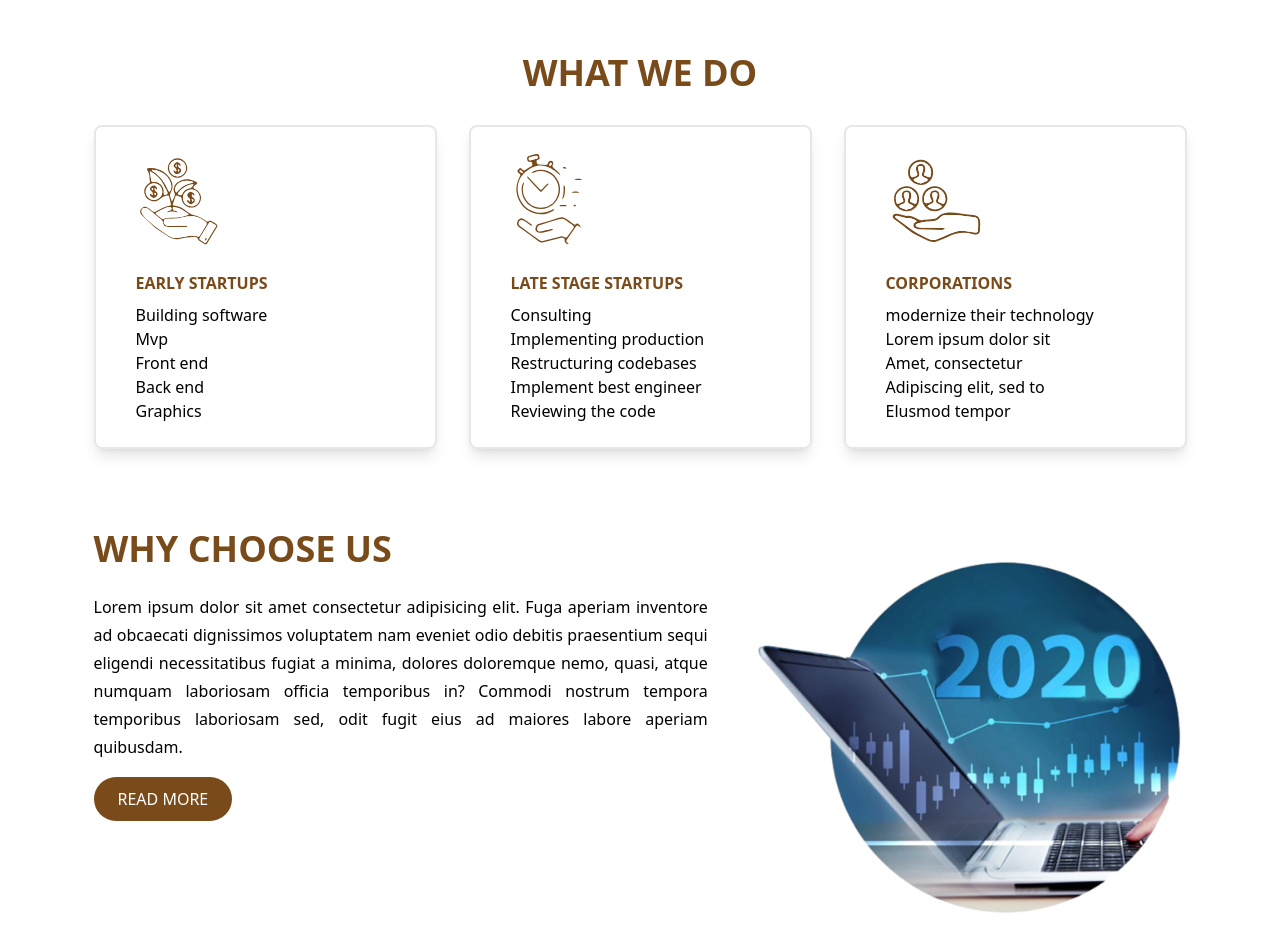
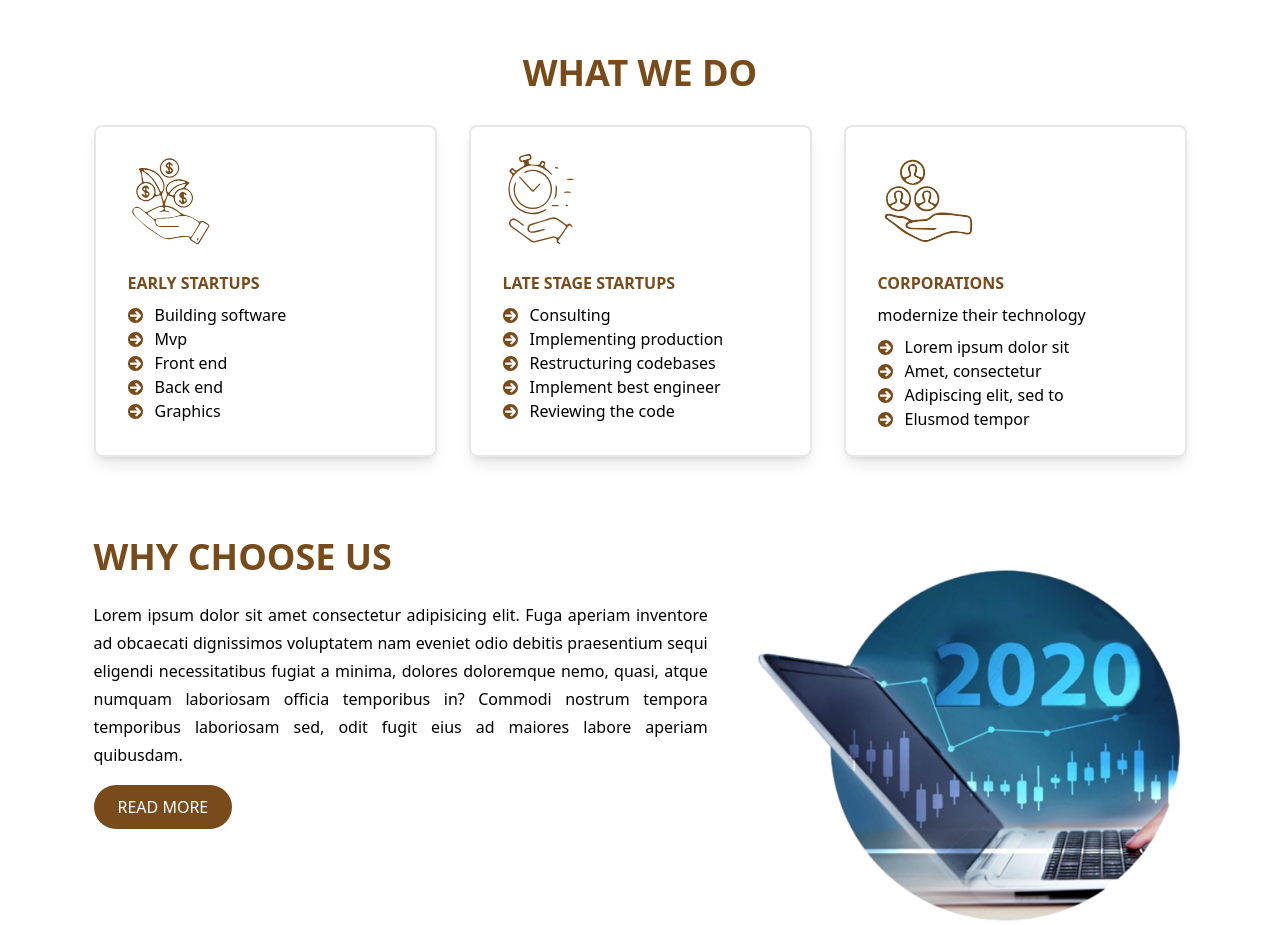
Before and after one commit to fayax555/uiwk5-site, a website built with Vite: page index.html in a window 1280 px wide. Shown: the part 1420-2345 px from the top of the page. Built offline with nearby package versions, Linux system fonts and the light colour scheme.

Commit message:
add arrows

```diff
--- a/index.html
+++ b/index.html
@@ -125,37 +125,72 @@
         WHAT WE DO
       </h2>
       <div class="grid grid-cols-3 gap-8">
-        <article class="rounded-lg border-2 px-10 py-6 shadow-lg">
-          <img class="block h-24 mb-6" src="img/a1.svg" alt="" />
+        <article class="rounded-lg border-2 px-8 py-6 shadow-lg">
+          <img class="mb-6 block h-24" src="img/a1.svg" alt="" />
           <h3 class="mb-2 font-bold text-[#794b1a]">EARLY STARTUPS</h3>
           <ul>
-            <li>Building software</li>
-            <li>Mvp</li>
-            <li>Front end</li>
-            <li>Back end</li>
-            <li>Graphics</li>
+            <li class="grid grid-cols-[15px_auto] items-center gap-3">
+              <img src="img/arrow-right.svg" /><span>Building software</span>
+            </li>
+            <li class="grid grid-cols-[15px_auto] items-center gap-3">
+              <img src="img/arrow-right.svg" /><span>Mvp</span>
+            </li>
+            <li class="grid grid-cols-[15px_auto] items-center gap-3">
+              <img src="img/arrow-right.svg" /><span>Front end</span>
+            </li>
+            <li class="grid grid-cols-[15px_auto] items-center gap-3">
+              <img src="img/arrow-right.svg" /><span>Back end</span>
+            </li>
+            <li class="grid grid-cols-[15px_auto] items-center gap-3">
+              <img src="img/arrow-right.svg" /><span>Graphics</span>
+            </li>
           </ul>
         </article>
-        <article class="rounded-lg border-2 px-10 py-6 shadow-lg">
-          <img class="block h-24 mb-6" src="img/a2.svg" alt="" />
+        <article class="rounded-lg border-2 px-8 py-6 shadow-lg">
+          <img class="mb-6 block h-24" src="img/a2.svg" alt="" />
           <h3 class="mb-2 font-bold text-[#794b1a]">LATE STAGE STARTUPS</h3>
           <ul>
-            <li>Consulting</li>
-            <li>Implementing production</li>
-            <li>Restructuring codebases</li>
-            <li>Implement best engineer</li>
-            <li>Reviewing the code</li>
+            <li class="grid grid-cols-[15px_auto] items-center gap-3">
+              <img src="img/arrow-right.svg" /><span>Consulting</span>
+            </li>
+            <li class="grid grid-cols-[15px_auto] items-center gap-3">
+              <img src="img/arrow-right.svg" />
+              <span>Implementing production</span>
+            </li>
+            <li class="grid grid-cols-[15px_auto] items-center gap-3">
+              <img src="img/arrow-right.svg" />
+              <span>Restructuring codebases</span>
+            </li>
+            <li class="grid grid-cols-[15px_auto] items-center gap-3">
+              <img src="img/arrow-right.svg" />
+              <span>Implement best engineer</span>
+            </li>
+            <li class="grid grid-cols-[15px_auto] items-center gap-3">
+              <img src="img/arrow-right.svg" /><span>Reviewing the code</span>
+            </li>
           </ul>
         </article>
-        <article class="rounded-lg border-2 px-10 py-6 shadow-lg">
-          <img class="block h-24 mb-6" src="img/a3.svg" alt="" />
+        <article class="rounded-lg border-2 px-8 py-6 shadow-lg">
+          <img class="mb-6 block h-24" src="img/a3.svg" alt="" />
           <h3 class="mb-2 font-bold text-[#794b1a]">CORPORATIONS</h3>
-          <p>modernize their technology</p>
+          <p class="mb-2">modernize their technology</p>
           <ul>
-            <li>Lorem ipsum dolor sit</li>
-            <li>Amet, consectetur</li>
-            <li>Adipiscing elit, sed to</li>
-            <li>Elusmod tempor</li>
+            <li class="grid grid-cols-[15px_auto] items-center gap-3">
+              <img src="img/arrow-right.svg" />
+              <span>Lorem ipsum dolor sit</span>
+            </li>
+            <li class="grid grid-cols-[15px_auto] items-center gap-3">
+              <img src="img/arrow-right.svg" />
+              <span>Amet, consectetur</span>
+            </li>
+            <li class="grid grid-cols-[15px_auto] items-center gap-3">
+              <img src="img/arrow-right.svg" />
+              <span>Adipiscing elit, sed to</span>
+            </li>
+            <li class="grid grid-cols-[15px_auto] items-center gap-3">
+              <img src="img/arrow-right.svg" />
+              <span>Elusmod tempor</span>
+            </li>
           </ul>
         </article>
       </div>
```
Also changed, not shown: img/arrow-right.svg (added).
